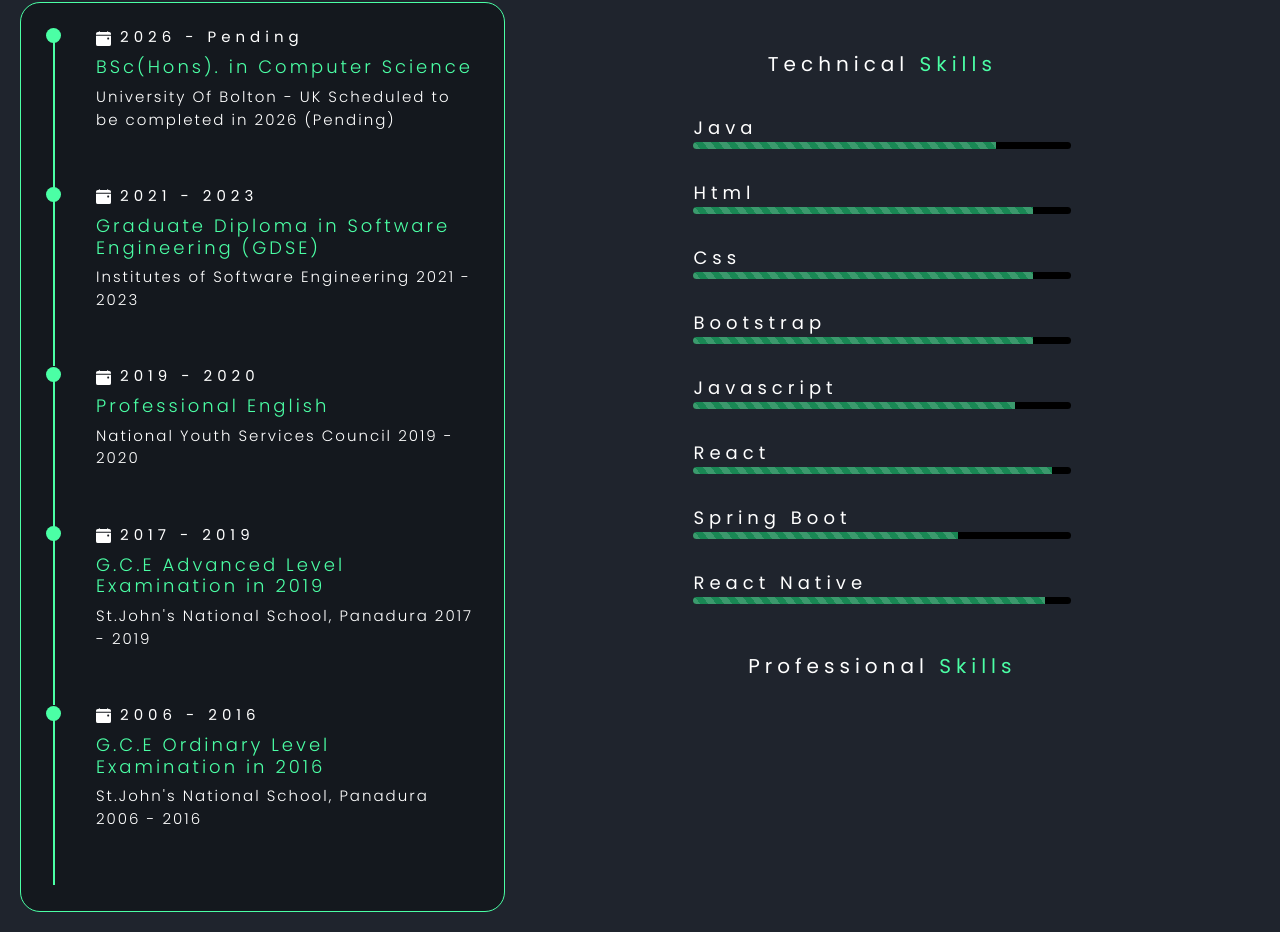
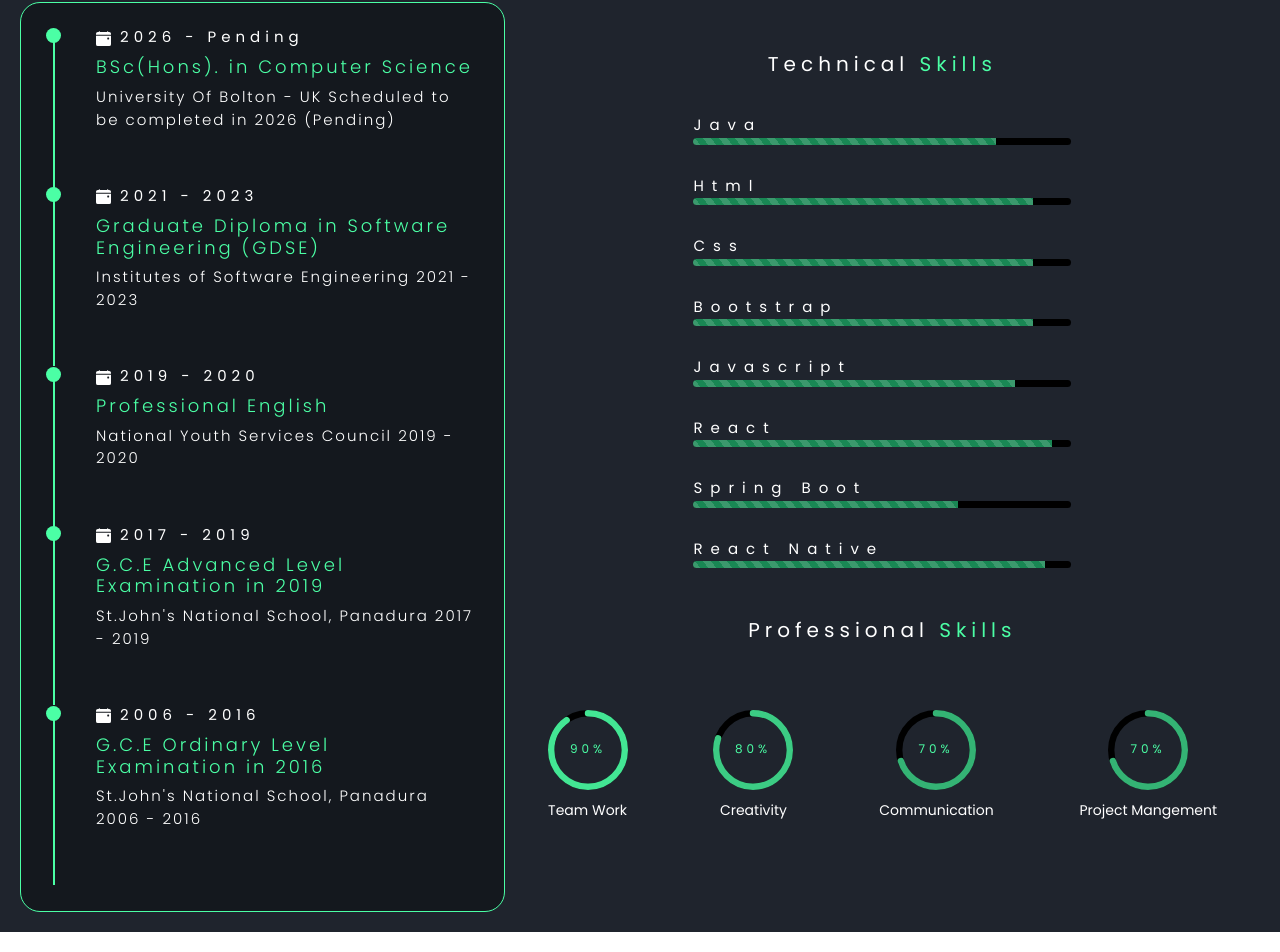
Before and after one commit to imeshhirushan2117/React-Portfolio, a React (Vite) app: page /skills in a window 1280 px wide. Shown: the part 1902-2854 px from the top of the page. Built offline with nearby package versions, Linux system fonts and the light colour scheme.

Commit message:
professional-skils-add

```diff
--- a/package.json
+++ b/package.json
@@ -14,6 +14,7 @@
     "google-fonts": "^1.0.0",
     "react": "^18.2.0",
     "react-bootstrap": "^2.9.2",
+    "react-circular-progressbar": "^2.1.0",
     "react-dom": "^18.2.0",
     "react-icons": "^4.12.0",
     "react-router-dom": "^6.21.1"
--- a/src/assets/component/Cad/styles.css
+++ b/src/assets/component/Cad/styles.css
@@ -17,7 +17,6 @@
     display: flex;
     align-items: center;
     justify-content: center;
-
 }
 
 .cad-component p{
@@ -25,7 +24,8 @@
     display: flex;
     align-items: center;
     justify-content: center ;
-margin-top: 10px;
+    margin-top: 10px;
+
 }
 
 .icon{
--- a/src/assets/component/Progressbar/Progressbar.jsx
+++ b/src/assets/component/Progressbar/Progressbar.jsx
@@ -1,5 +1,9 @@
 import './styles.css'
 import ProgressBar from 'react-bootstrap/ProgressBar';
+import { CircularProgressbar, buildStyles } from 'react-circular-progressbar';
+import 'react-circular-progressbar/dist/styles.css';
+import { flushSync } from 'react-dom';
+
 
 function Progressbar({ name, ptage }) {
     return (
@@ -13,3 +17,37 @@ function Progressbar({ name, ptage }) {
 }
 
 export default Progressbar
+
+
+export function MyCircularProgressbar({ cname, percentage }) {
+
+
+
+    return (
+        <div style={{ marginTop: '60px' }}>
+
+            <div>
+                <div className='cp'>
+                    <div style={{width: '80px'}}>
+                    <CircularProgressbar
+                        value={percentage}
+                        text={`${percentage}%`}
+                        styles={buildStyles({
+                            rotation: 0,
+                            textSize: '15px',
+                            pathTransitionDuration: 0.5,
+                            pathColor: `rgba(75, 255, 165, ${percentage / 100})`,
+                            textColor: '#4BFFA5',
+                            trailColor: 'black',
+                            backgroundColor: '#4BFFA5',
+
+                        })}
+                    />
+                    </div>
+                    <div className='pg1'>{cname}</div>
+                </div>
+            </div>
+
+        </div>
+    )
+}
--- a/src/assets/component/Progressbar/styles.css
+++ b/src/assets/component/Progressbar/styles.css
@@ -1,6 +1,8 @@
 .pg{
     margin-left: 25%;
     text-align: left;
+    letter-spacing: 8px;
+    font-size: 15px;
 }
 
 .pr-div{
@@ -17,5 +19,21 @@
     right: 0;
     margin: auto;
     margin-top: -15px;
+}
 
+/* ============================ */
+
+
+.cp{
+    /* margin-left: 100px; */
+    display: flex;
+    flex-direction: column;
+    justify-content: center;
+    align-items: center;
 }
+
+.pg1{
+    font-size: 14px;
+    letter-spacing: 0;
+   margin-top: 10px;
+}
--- a/src/assets/pages/Service/styles.css
+++ b/src/assets/pages/Service/styles.css
@@ -8,7 +8,7 @@
     letter-spacing: 5px;
     flex-direction: column;
     height: 690px;
-
+    flex-wrap: nowrap;
 }
 
 .service-container h2{
@@ -22,4 +22,5 @@
     display: flex;
     justify-content: space-around;
     margin-top: 10px;
+
 }
--- a/src/assets/pages/Skills/Skills.jsx
+++ b/src/assets/pages/Skills/Skills.jsx
@@ -1,8 +1,11 @@
 import './styles.css'
 import Educad from '../../component/Educad/Educad'
-import Progressbar from '../../component/Progressbar/Progressbar'
+import Progressbar, { MyCircularProgressbar } from '../../component/Progressbar/Progressbar'
 
 function Skills() {
+
+
+
   return (
     <>
       <section className="skil-container">
@@ -43,6 +46,14 @@ function Skills() {
 
             <div className="prf-skills">
               <h2 className='skills-title'>Professional <span style={{ color: "#4BFFA5" }}>Skills</span> </h2>
+
+              <div className='my-Pro-bar'>
+                <MyCircularProgressbar cname={'Team Work'} percentage={90} />
+                <MyCircularProgressbar cname={'Creativity'} percentage={80} />
+                 <MyCircularProgressbar cname={'Communication'} percentage={70}/>
+              <MyCircularProgressbar cname={'Project Mangement'} percentage={70}/>
+              </div>
+
             </div>
           </div>
         </div>
--- a/src/assets/pages/Skills/styles.css
+++ b/src/assets/pages/Skills/styles.css
@@ -41,13 +41,17 @@
 
 .skills-title{
     font-size: 20px;
+
 }
 
 .tch-skills {
     width: 100%;
 
 }
-.progress-bar{
-
+.my-Pro-bar{
+    display: flex;
+    justify-content: space-around;
+    flex-wrap: wrap;
+    /* gap: 40px; */
 
 }
```
Also changed, not shown: 1 other file (tests, documents, lock files or other folders).
